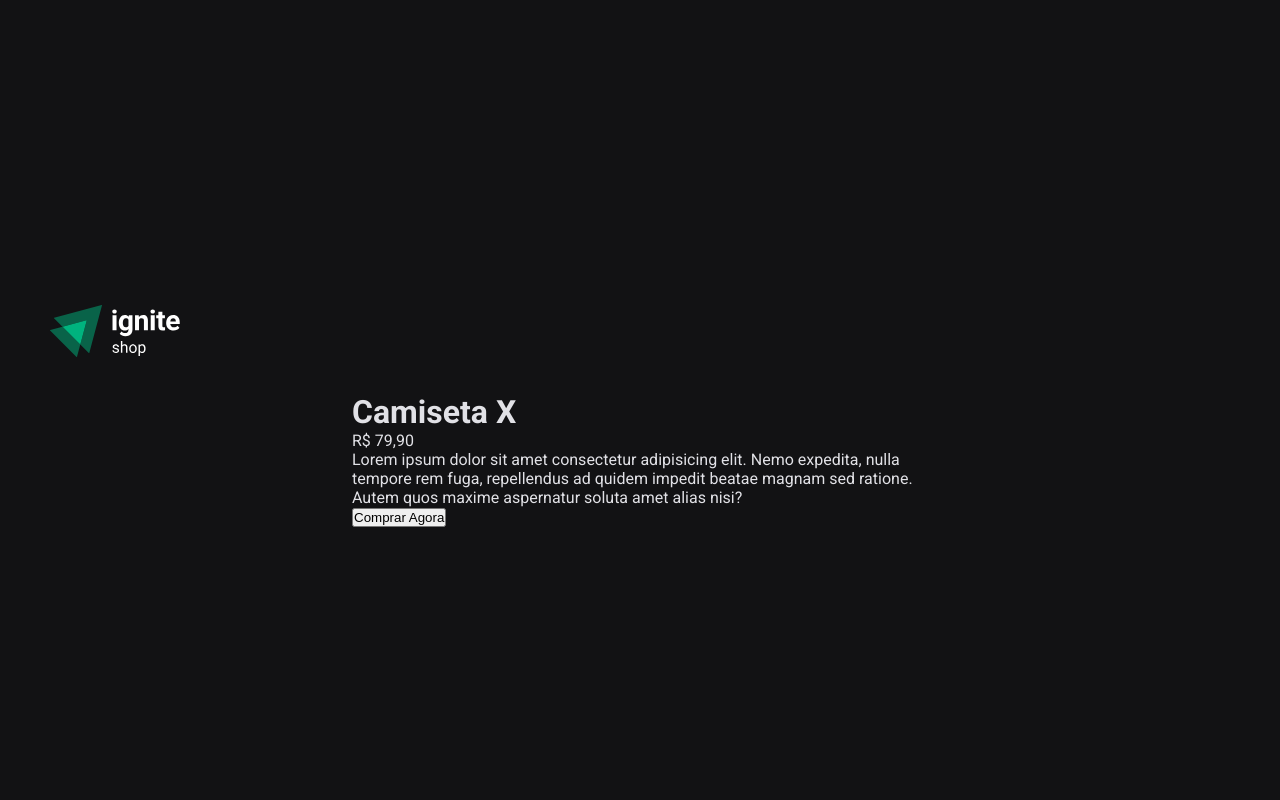
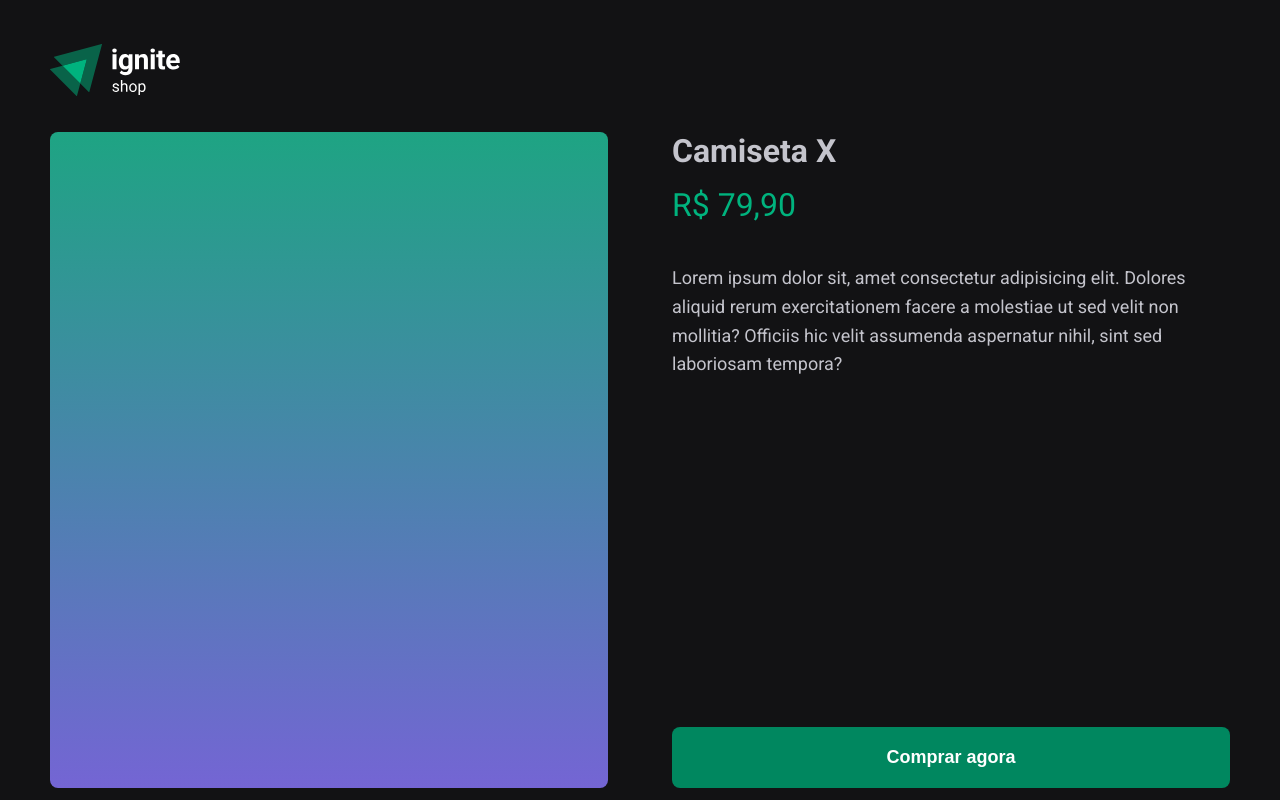
Before and after one commit to mariaemf/shop-mf, a Next.js app: page /product/1 in a window 1280 px wide. Built offline with nearby package versions, Linux system fonts and the light colour scheme.

Commit message:
novas estilizações ao ImageContainer e também novas estilizações ao ProductDetails

```diff
--- a/src/pages/product/[id].tsx
+++ b/src/pages/product/[id].tsx
@@ -10,20 +10,21 @@ export default function Product() {
 
   return (
     <ProductContainer>
-      <ImageContainer>
+      <ImageContainer></ImageContainer>
+
       <ProductDetails>
         <h1>Camiseta X</h1>
         <span>R$ 79,90</span>
+
         <p>
-            Lorem ipsum dolor sit amet consectetur adipisicing elit. Nemo
-            expedita, nulla tempore rem fuga, repellendus ad quidem impedit
-            beatae magnam sed ratione. Autem quos maxime aspernatur soluta amet
-            alias nisi?
+          Lorem ipsum dolor sit, amet consectetur adipisicing elit. Dolores
+          aliquid rerum exercitationem facere a molestiae ut sed velit non
+          mollitia? Officiis hic velit assumenda aspernatur nihil, sint sed
+          laboriosam tempora?
         </p>
 
-          <button>Comprar Agora</button>
+        <button>Comprar agora</button>
       </ProductDetails>
-      </ImageContainer>
     </ProductContainer>
   );
 }
--- a/src/styles/global.ts
+++ b/src/styles/global.ts
@@ -4,6 +4,7 @@ export const globalStyles = globalCss({
   "*": {
     margin: 0,
     padding: 0,
+    boxSizing: "border-box",
   },
   body: {
     "webkit-font-smoothing": "antialiased",
--- a/src/styles/pages/product.ts
+++ b/src/styles/pages/product.ts
@@ -2,17 +2,67 @@ import { styled } from "..";
 
 export const ProductContainer = styled("main", {
   display: "grid",
-  gridTemplateColumns: "1fr, 1fr",
+  gridTemplateColumns: "1fr 1fr",
   alignItems: "stretch",
   gap: "4rem",
 
   maxWidth: 1180,
   margin: "0 auto",
 });
+
 export const ImageContainer = styled("div", {
   width: "100%",
   maxWidth: 576,
-  //height: "calc()",
-  background: "linear-gradiente(180deg, #1ea483 0%, #7465d4 100%",
+  height: 656,
+  background: "linear-gradient(180deg, #1ea483 0%, #7465d4 100%)",
+  borderRadius: 8,
+  padding: "0.25rem",
+
+  display: "flex",
+  alignItems: "center",
+  justifyContent: "center",
+
+  img: {
+    objectFit: "cover",
+  },
 });
-export const ProductDetails = styled("div", {});
+
+export const ProductDetails = styled("div", {
+  display: "flex",
+  flexDirection: "column",
+
+  h1: {
+    fontSize: "$2xl",
+    color: "$gray300",
+  },
+
+  span: {
+    marginTop: "1rem",
+    display: "block",
+    fontSize: "$2xl",
+    color: "$green300",
+  },
+
+  p: {
+    marginTop: "2.5rem",
+    fontSize: "$md",
+    lineHeight: 1.6,
+    color: "$gray300",
+  },
+
+  button: {
+    marginTop: "auto",
+    backgroundColor: "$green500",
+    border: 0,
+    color: "$white",
+    borderRadius: 8,
+    padding: "1.25rem",
+    cursor: "pointer",
+    fontWeight: "bold",
+    fontSize: "$md",
+
+    "&:hover": {
+      backgroundColor: "$green300",
+    },
+  },
+});
```
Lines whose indentation alone changed are shown as unchanged.
